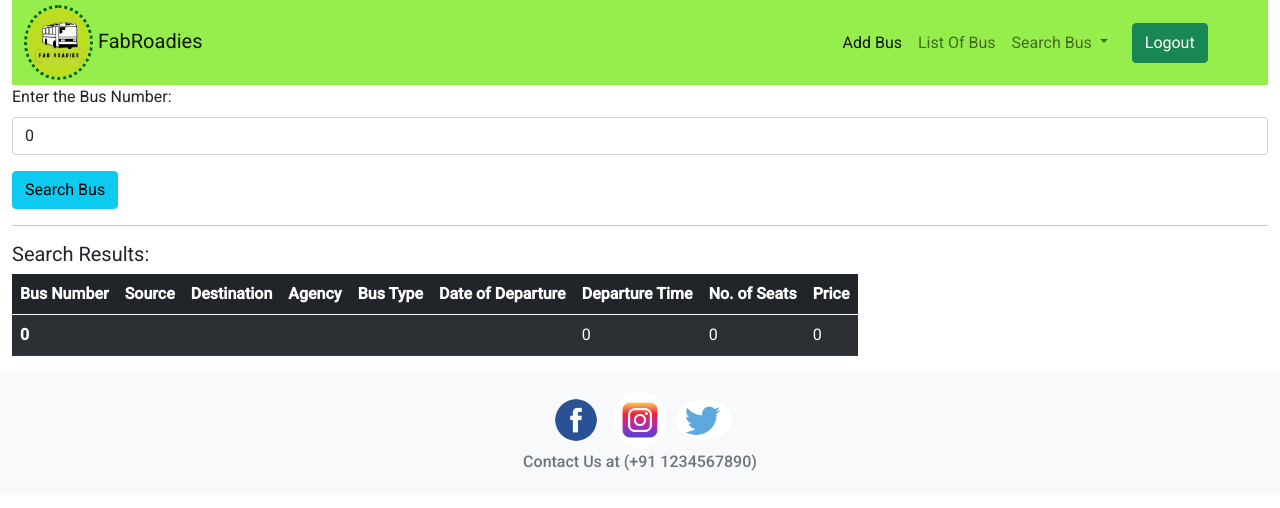
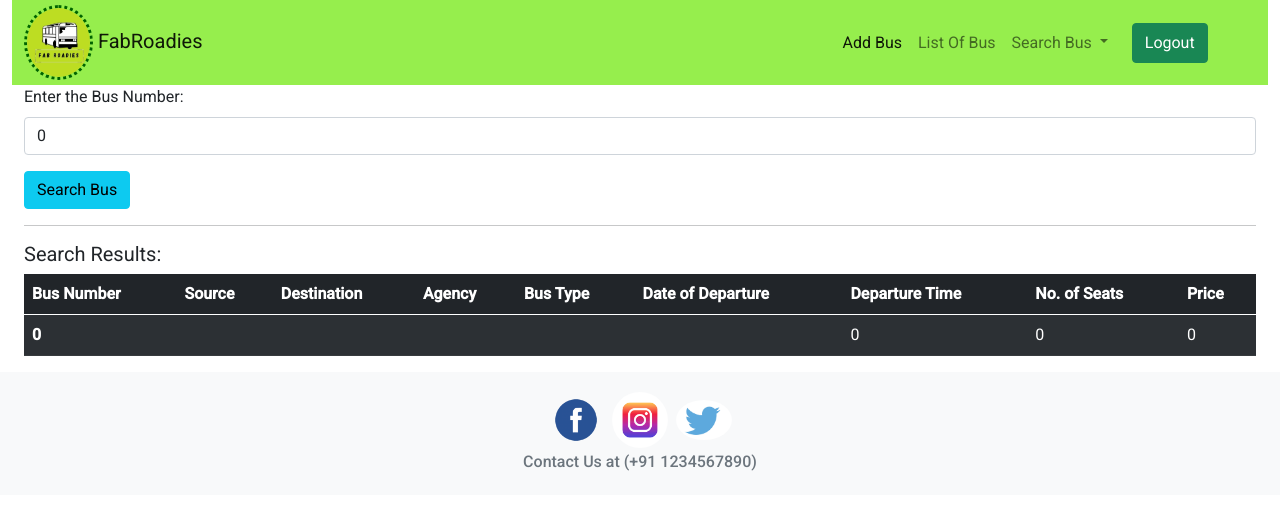
Before and after one commit to BusBookingApp123/fabRoadies-frontend, an Angular app in the folder FabRoadies/: page /search in a window 1280 px wide. Shown: the top 508 px of the page. Built offline with nearby package versions, Linux system fonts and the light colour scheme; a web font is replaced by a local one.

Commit message:
Update by-bus-no.component.html

```diff
--- a/FabRoadies/src/app/AdminSearchBus/by-bus-no/by-bus-no.component.html
+++ b/FabRoadies/src/app/AdminSearchBus/by-bus-no/by-bus-no.component.html
@@ -36,6 +36,7 @@
 
 
 <!--Search by bus number-->
+<div class="container-fluid">
     <form (ngSubmit)="search()">
         <div class="mb-3">
             <label class="form-label">Enter the Bus Number: </label>
@@ -45,7 +46,6 @@
     </form>
     <hr>
     <h5 class="fw-normal">Search Results:</h5>
-<table>
     <table class="table table-dark table-striped">
         <thead>
             <tr>
@@ -73,4 +73,5 @@
                 <td>{{admin.price}}</td>
             </tr>
     </table>
-</table>
+
+</div>
```
Lines whose indentation alone changed are shown as unchanged.
